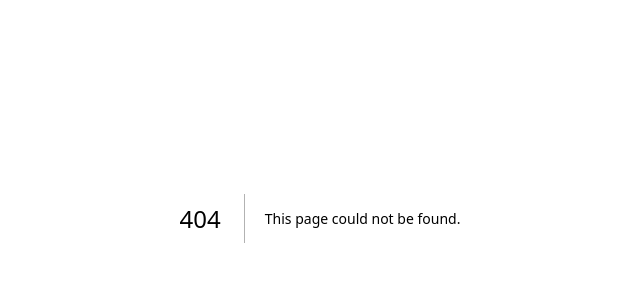
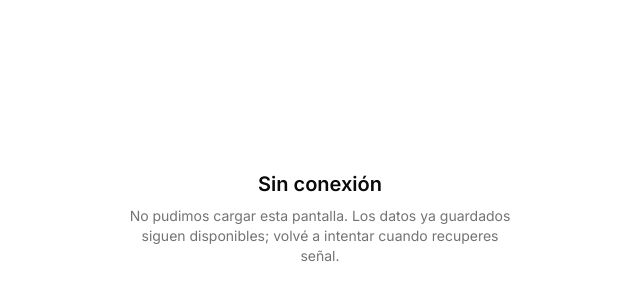
Before and after one commit to Jos22ro/Rodeo, a Next.js app: page /offline in a window 1280 px wide. Before the commit this address had no page. Shown: the part 182-482 px from the top of the page, without its empty margins (320-960 px from the left). Built offline with nearby package versions, Linux system fonts and the light colour scheme.

Commit message:
fix(pwa): serve an offline fallback and start at cows

```diff
--- /dev/null
+++ b/app/offline/page.tsx
@@ -0,0 +1,17 @@
+export const metadata = {
+  title: "Sin conexión",
+};
+
+export default function OfflinePage() {
+  return (
+    <main className="flex min-h-screen items-center justify-center p-6 text-center">
+      <div className="max-w-sm space-y-2">
+        <h1 className="text-xl font-semibold">Sin conexión</h1>
+        <p className="text-sm text-muted-foreground">
+          No pudimos cargar esta pantalla. Los datos ya guardados siguen
+          disponibles; volvé a intentar cuando recuperes señal.
+        </p>
+      </div>
+    </main>
+  );
+}
--- a/middleware.ts
+++ b/middleware.ts
@@ -32,7 +32,9 @@ export async function middleware(request: NextRequest) {
 
   const { pathname } = request.nextUrl;
   const isPublicPage =
-    pathname.startsWith("/login") || pathname.startsWith("/callback");
+    pathname.startsWith("/login") ||
+    pathname.startsWith("/callback") ||
+    pathname.startsWith("/offline");
 
   if (!user && !isPublicPage) {
     return NextResponse.redirect(new URL("/login", request.url));
--- a/next.config.mjs
+++ b/next.config.mjs
@@ -5,6 +5,7 @@ const withPWA = withPWAInit({
   register: true,
   disable: process.env.NODE_ENV === "development",
   reloadOnOnline: false,
+  fallbacks: { document: "/offline" },
 });
 
 /** @type {import('next').NextConfig} */
```
Also changed, not shown: public/manifest.json.
